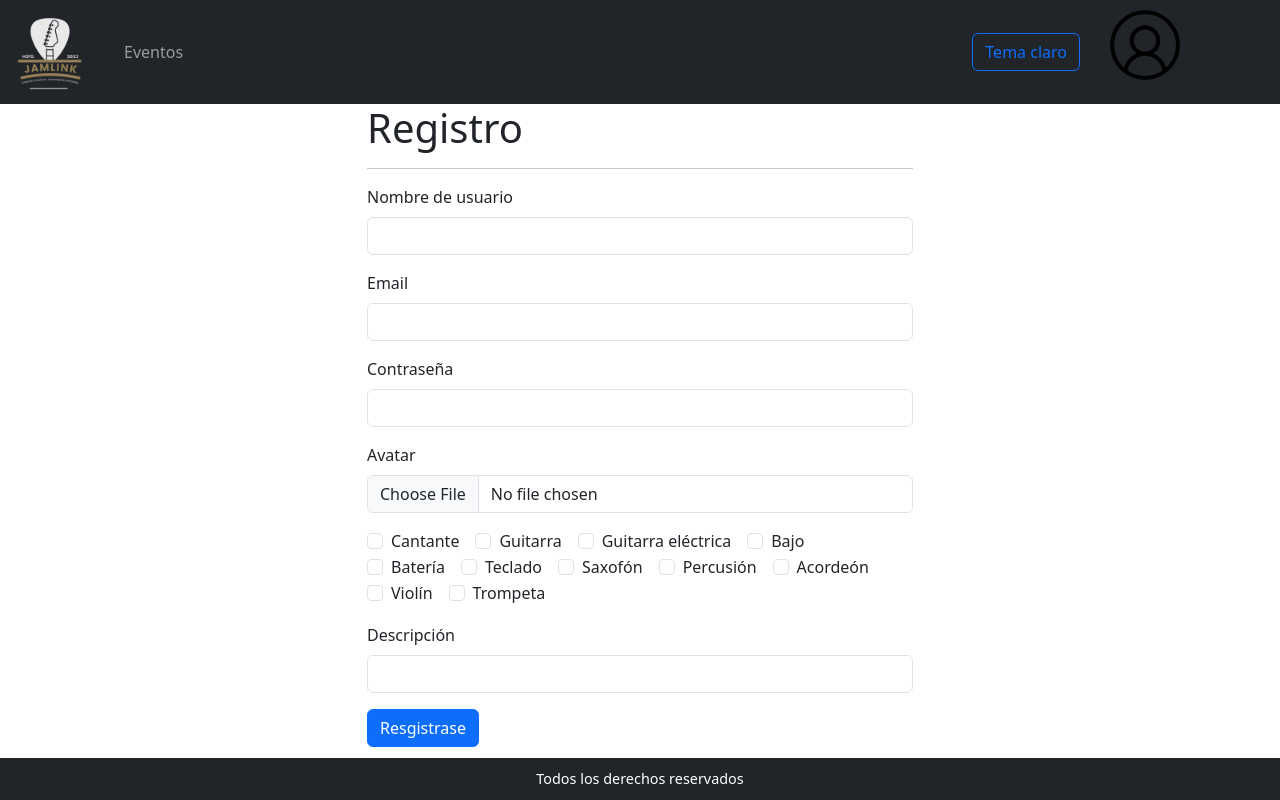
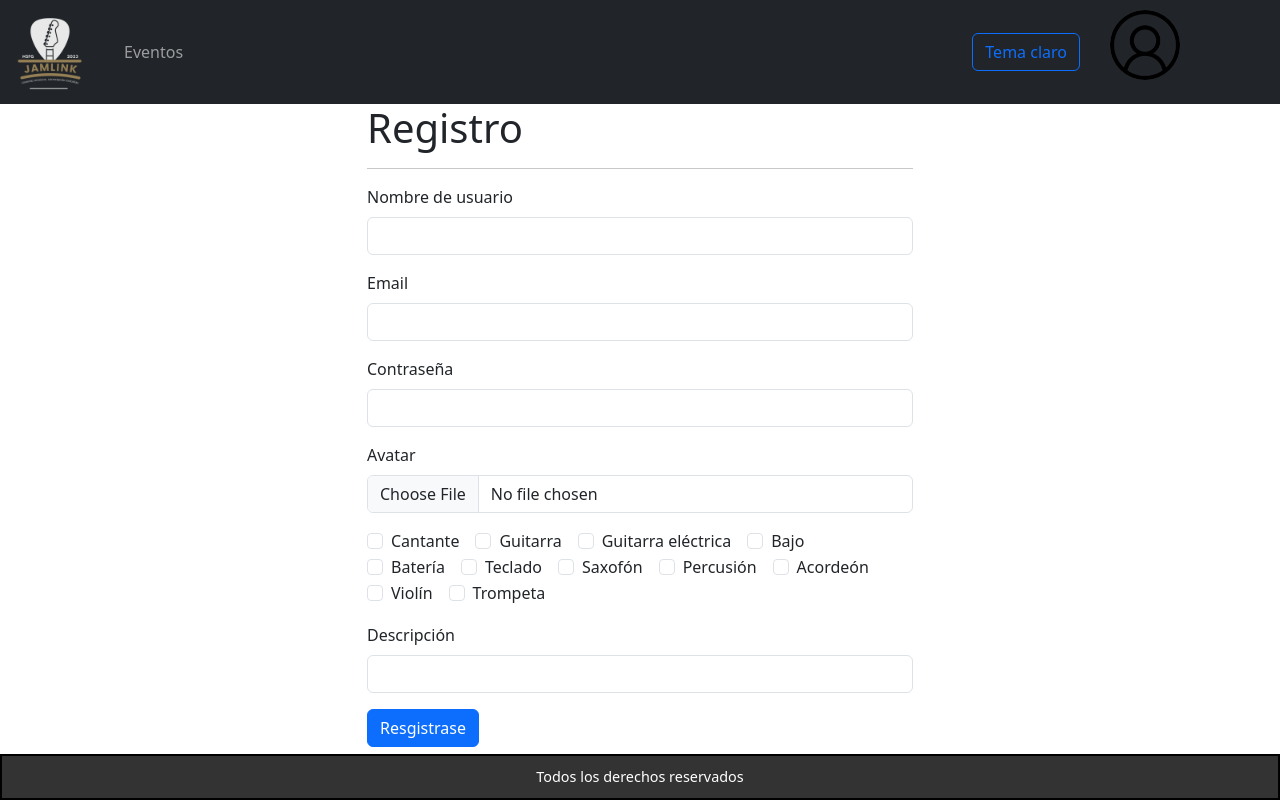
Before and after one commit to nachosanson6/JamLink-client, a React (Vite) app: page /signup in a window 1280 px wide. Built offline with nearby package versions, Linux system fonts and the light colour scheme.

Commit message:
version 4.7

```diff
--- a/src/components/Footer/Footer.jsx
+++ b/src/components/Footer/Footer.jsx
@@ -1,7 +1,22 @@
+import { useContext } from 'react';
+import { ThemeContext } from '../../contexts/theme.context'
 import './Footer.css'
 
+const Footer = ({ message }) => {
+    const { theme } = useContext(ThemeContext);
 
-const Footer = () => <footer >Todos los derechos reservados</footer>
+    const footerStyle = {
+      backgroundColor: theme === 'dark' ? '#fff' : '#333',
+      color: theme === 'dark' ? '#333' : '#fff',
+      border: 'solid 2px black'
+    };
+
+    return (
+      <footer style={footerStyle}>
+        {message || 'Todos los derechos reservados'}
+      </footer>
+    )
+  }
 
 
 export default Footer
--- a/src/components/LoginForm/LoginForm.jsx
+++ b/src/components/LoginForm/LoginForm.jsx
@@ -1,8 +1,7 @@
 import { useContext, useState } from "react"
 import { Form, Button } from "react-bootstrap"
 import authService from "../../services/auth.services"
-import { useNavigate } from "react-router-dom"
-
+import {AuthContext} from "./../../contexts/auth.context"
 
 const LoginForm = ({ fireFinalActions }) => {
 
```
